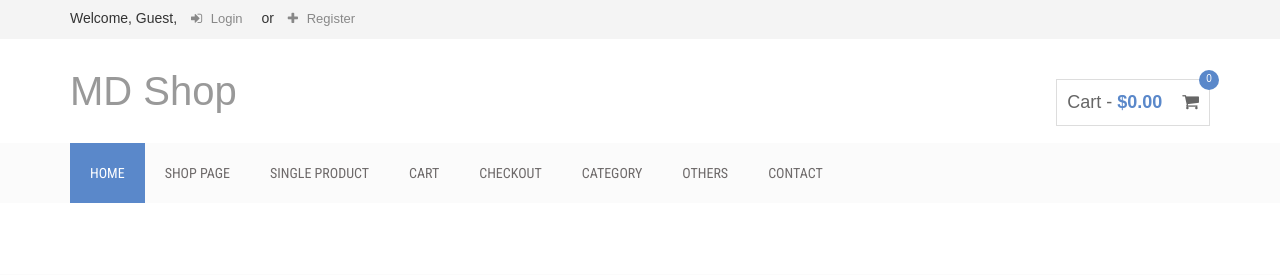
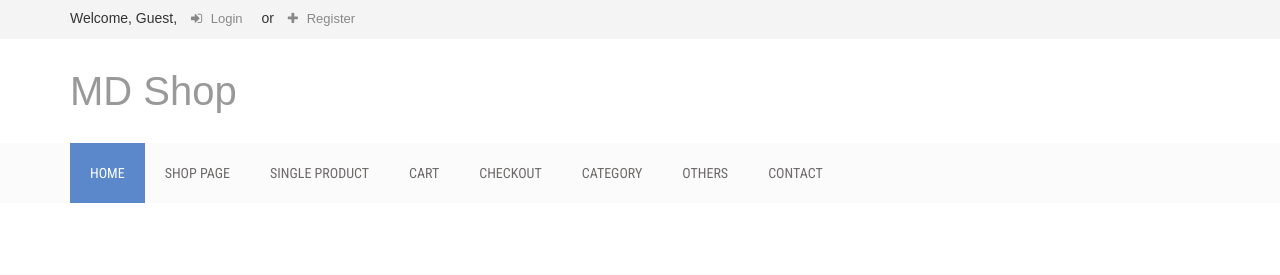
Before and after one commit to dimaldim/SoftUni-Symfony-Project, a Symfony app: template templates/shop/home/index.html.twig in a window 1280 px wide. Shown: the top 275 px of the page. Run offline with Twig, Linux system fonts and the light colour scheme; the template is opened without the code that fills it, so the values that code supplies are empty; some libraries are stand-ins or nearby versions.

Commit message:
Change header

```diff
--- a/templates/shop/header.html.twig
+++ b/templates/shop/header.html.twig
@@ -13,13 +13,7 @@
                     <h1><a href="..">MD Shop</a></h1>
                 </div>
             </div>
-
-            <div class="col-sm-6">
-                <div class="shopping-item">
-                    <a href="cart.html">Cart - <span class="cart-amunt">$0.00</span> <i class="fa fa-shopping-cart"></i>
-                        <span class="product-count">0</span></a>
-                </div>
-            </div>
+            {{ render(controller('App\\Controller\\Shop\\CartController::getHeaderCartInfo')) }}
         </div>
     </div>
 </div> <!-- End site branding area -->
```
